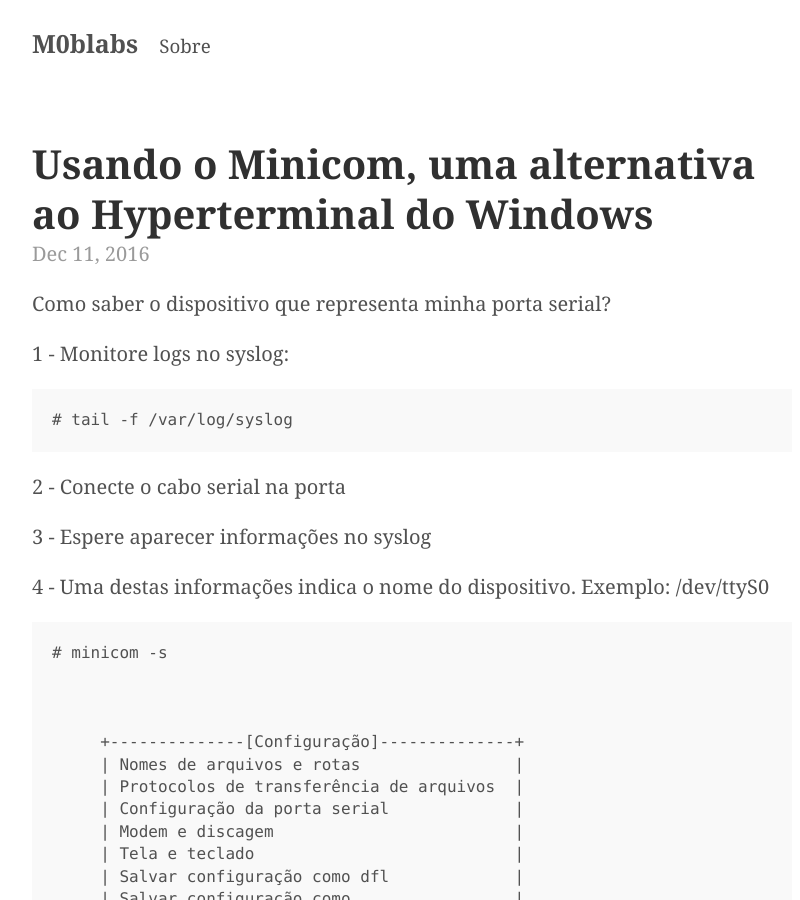
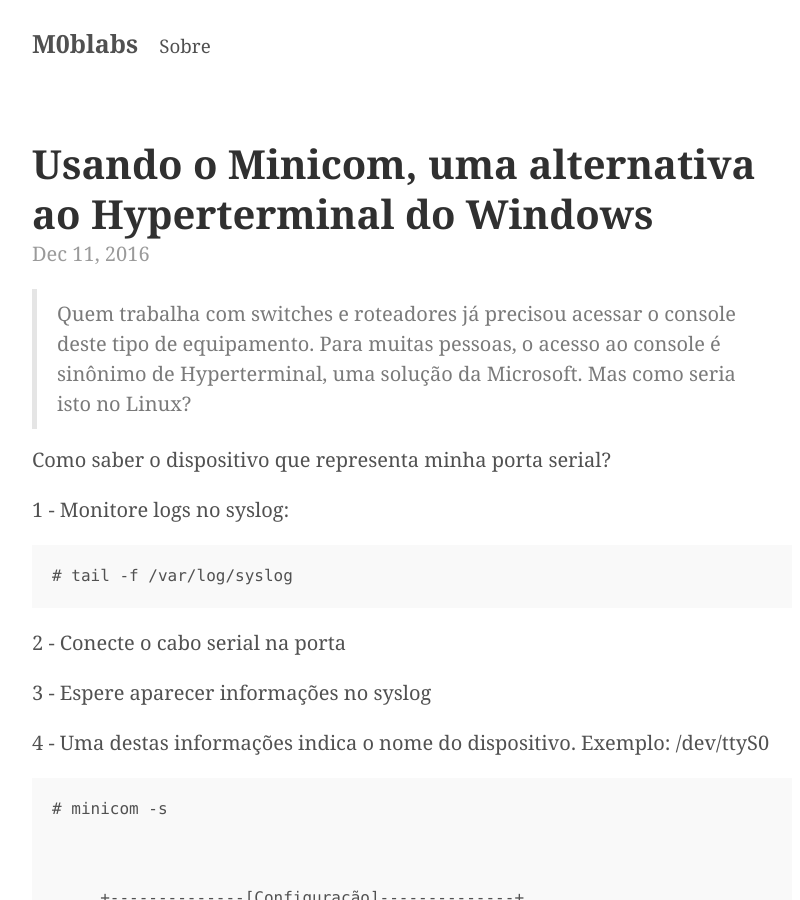
Before and after one commit to Kingm0b/jekyll-minimal-theme, a Jekyll site: the page built from _posts/2016-12-11-minicom.md, in a window 1280 px wide and 900 px high. Shown: the whole window, without its empty margins (228-1028 px from the left). Built offline with Jekyll 4.4.1, drawn with Linux system fonts in a browser that asks for light colours.

Commit message:
Update 2016-12-11-minicom.md

```diff
--- a/_posts/2016-12-11-minicom.md
+++ b/_posts/2016-12-11-minicom.md
@@ -2,6 +2,8 @@
 layout: post
 title: "Usando o Minicom, uma alternativa ao Hyperterminal do Windows"
 ---
+
+> Quem trabalha com switches e roteadores já precisou acessar o console deste tipo de equipamento. Para muitas pessoas, o acesso ao console é sinônimo de Hyperterminal, uma solução da Microsoft. Mas como seria isto no Linux?
 
 Como saber o dispositivo que representa minha porta serial?
 
```
